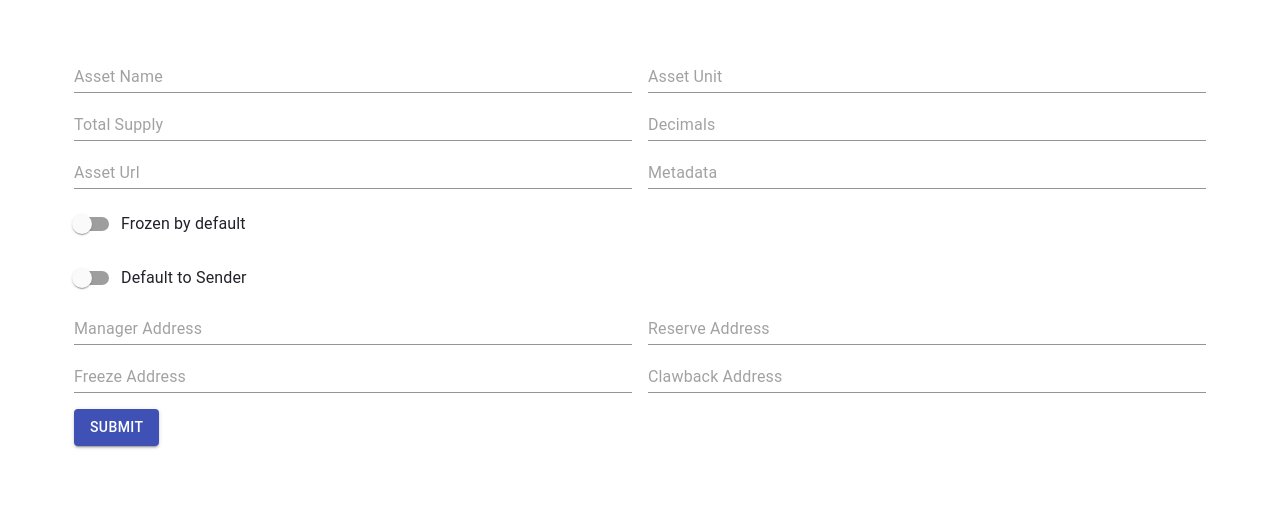
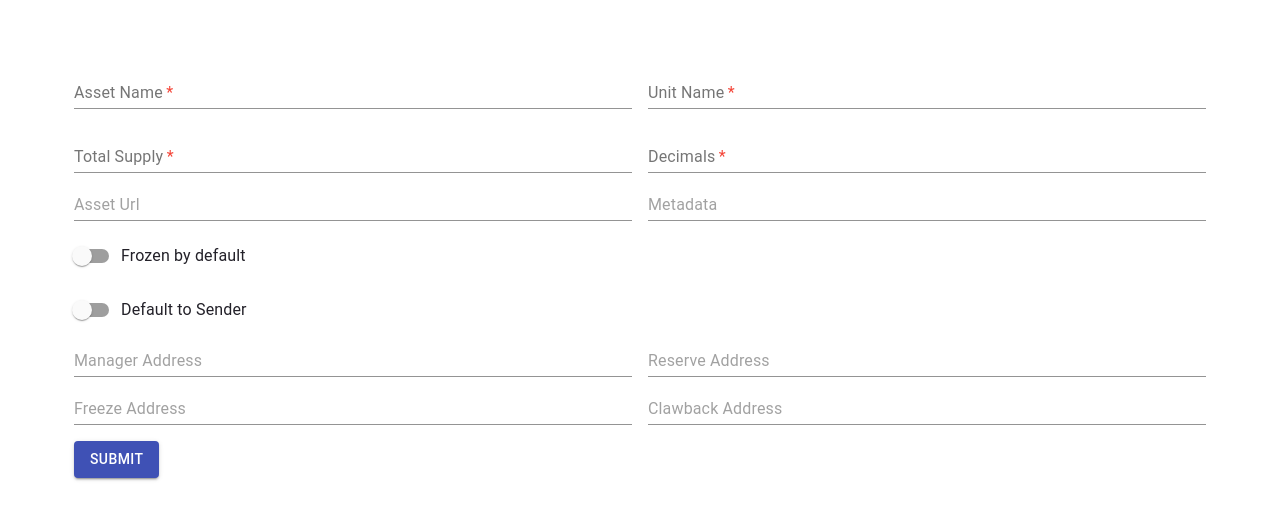
Before and after one commit to a13z/mfasa, a Gatsby site: page /ASAConfig in a window 1280 px wide. Shown: the part 266-786 px from the top of the page. Built offline with nearby package versions, Linux system fonts and the light colour scheme; Gatsby itself is replaced by a stand-in of ours; what algosdk would draw is missing.

Commit message:
Use FormTextFieldInput component and add validation

```diff
--- a/src/components/AsaForm/ASAForm.component.jsx
+++ b/src/components/AsaForm/ASAForm.component.jsx
@@ -1,10 +1,6 @@
 import React, { useState, useContext, useEffect } from 'react';
 import { useForm, Controller, FormProvider } from 'react-hook-form';
-// import Header from "./Header";
-// import ReactDatePicker from "react-datepicker";
-// import NumberFormat from "react-number-format";
-// import ReactSelect from "react-select";
-// import options from "./constants/reactSelectOptions";
+
 import { makeStyles } from '@material-ui/core/styles';
 import Grid from '@material-ui/core/Grid';
 import {
@@ -23,9 +19,13 @@ import {
   createMuiTheme,
   Slider,
 } from '@material-ui/core';
+import * as yup from 'yup';
+import { yupResolver } from '@hookform/resolvers/yup';
 import AlgoSignerContext from '../../contexts/algosigner.context';
 
+import FormTextFieldInput from '../FormTextFieldInput/FormTextFieldInput.component';
 import AlgoSdk from '../../services/AlgoSdk';
+
 // import "./ASAForm.style.scss";
 
 const useStyles = makeStyles((theme) => ({
@@ -41,6 +41,19 @@ const useStyles = makeStyles((theme) => ({
     margin: theme.spacing(1),
   },
 }));
+
+const validationSchema = yup.object().shape({
+  assetName: yup.string().required('Asset Name Field is Required'),
+  unitName: yup.string().required('Unit Name Field is Required'),
+  totalSupply: yup
+    .number()
+    .typeError('Total Supply must be a number')
+    .required('Total Supply Field is Required'),
+  decimals: yup
+    .number()
+    .typeError('Decimals must be a number')
+    .required('Decimals Field is Required and must be a number'),
+});
 
 const ASAForm = ({ asaId }) => {
   const ctx = useContext(AlgoSignerContext);
@@ -63,12 +76,15 @@ const ASAForm = ({ asaId }) => {
 
   const {
     register,
-    handleSubmit,
     setError,
-    errors,
     reset,
     formState: { isSubmitting },
   } = useForm();
+
+  const methods = useForm({
+    resolver: yupResolver(validationSchema),
+  });
+  const { handleSubmit, errors } = methods;
 
   const createASATx = (values) => {
     const { AlgoSigner } = window;
@@ -182,21 +198,54 @@ const ASAForm = ({ asaId }) => {
 
   const showForm = (
     <Container>
+      <FormProvider {...methods}>
         <div className={classes.root}>
-        <form onSubmit={onSubmit}>
+          <form onSubmit={handleSubmit(onSubmit)}>
             <Grid container spacing={2}>
               { loading ? <LinearProgress /> : showLinearProgress }
               <Grid item xs={6}>
-              <TextField disabled={isSubmitting} fullWidth type="text" placeholder="Asset Name" name="assetName" inputRef={register({ required: true })} />
+                <FormTextFieldInput
+                  label="Asset Name"
+                  type="text"
+                  placeholder="Asset Name"
+                  name="assetName"
+                  required
+                  errorobj={errors}
+                  disabled={isSubmitting}
+                />
               </Grid>
               <Grid item xs={6}>
-              <TextField disabled={isSubmitting} required fullWidth type="text" placeholder="Asset Unit" name="unitName" inputRef={register({ required: true })} />
+                <FormTextFieldInput
+                  label="Unit Name"
+                  type="text"
+                  placeholder="Unit Name"
+                  name="unitName"
+                  required
+                  errorobj={errors}
+                  disabled={isSubmitting}
+                />
               </Grid>
               <Grid item xs={6}>
-              <TextField disabled={isSubmitting} fullWidth type="number" placeholder="Total Supply" name="totalSupply" inputRef={register({ required: true })} />
+                <FormTextFieldInput
+                  label="Total Supply"
+                  type="number"
+                  placeholder="Total Supply"
+                  name="totalSupply"
+                  required
+                  errorobj={errors}
+                  disabled={isSubmitting}
+                />
               </Grid>
               <Grid item xs={6}>
-              <TextField disabled={isSubmitting} fullWidth type="number" placeholder="Decimals" name="decimals" inputRef={register({ required: true, min: 0 })} />
+                <FormTextFieldInput
+                  label="Decimals"
+                  type="number"
+                  placeholder="Decimals"
+                  name="decimals"
+                  required
+                  errorobj={errors}
+                  disabled={isSubmitting}
+                />
               </Grid>
               <Grid item xs={6}>
                 <TextField disabled={isSubmitting} fullWidth type="url" placeholder="Asset Url" name="assetUrl" inputRef={register} />
@@ -258,6 +307,7 @@ const ASAForm = ({ asaId }) => {
 
           </form>
         </div>
+      </FormProvider>
     </Container>
   );
   return (
```
Lines whose indentation alone changed are shown as unchanged.
